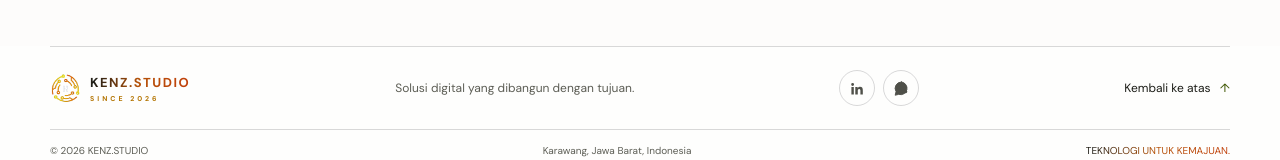
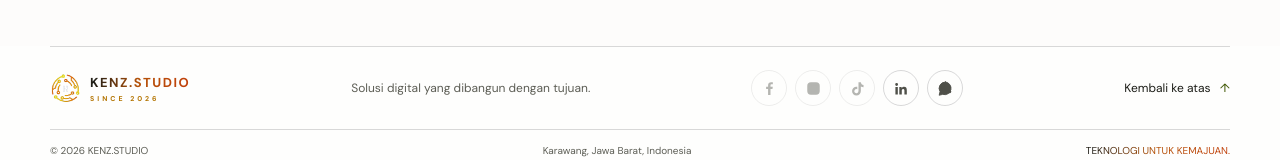
Before and after one commit to Yudhae94/YEP.studio, a website: page index.html in a window 1280 px wide. Shown: the part 3996-4156 px from the top of the page. Drawn offline with Linux system fonts and the light colour scheme.

Commit message:
Show disabled Facebook Instagram TikTok icons without links

```diff
--- a/index.html
+++ b/index.html
@@ -408,6 +408,27 @@
         </a>
         <p>Solusi digital yang dibangun dengan tujuan.</p>
         <nav class="social-links" aria-label="Media sosial KENZ.STUDIO">
+          <span
+            class="social-off"
+            aria-hidden="true"
+            title="Facebook (segera hadir)"
+          >
+            <svg viewBox="0 0 24 24" aria-hidden="true"><path d="M13.4 21v-8.2h2.8l.4-3.2h-3.2v-2c0-.9.3-1.5 1.6-1.5h1.7V3.2c-.3 0-1.3-.2-2.5-.2-2.5 0-4.2 1.5-4.2 4.3v2.3H7.2v3.2H10V21h3.4Z"></path></svg>
+          </span>
+          <span
+            class="social-off"
+            aria-hidden="true"
+            title="Instagram (segera hadir)"
+          >
+            <svg viewBox="0 0 24 24" aria-hidden="true"><rect x="3.2" y="3.2" width="17.6" height="17.6" rx="5.2"></rect><circle cx="12" cy="12" r="4.1"></circle><circle class="social-dot" cx="17.7" cy="6.7" r="1.1"></circle></svg>
+          </span>
+          <span
+            class="social-off"
+            aria-hidden="true"
+            title="TikTok (segera hadir)"
+          >
+            <svg viewBox="0 0 24 24" aria-hidden="true"><path d="M16.7 3c.3 2.3 1.6 3.7 3.8 3.9v3.2a9.2 9.2 0 0 1-3.8-1.1v6.7a6.2 6.2 0 1 1-6.2-6.2c.4 0 .8 0 1.2.1v3.5a2.9 2.9 0 1 0 1.7 2.6V3h3.3Z"></path></svg>
+          </span>
           <a
             href="https://www.linkedin.com/in/yudha-eka-pratama-3a3a57129/"
             target="_blank"
--- a/styles.css
+++ b/styles.css
@@ -571,6 +571,20 @@ h2 { margin-bottom: 0; color: var(--heading); font-size: clamp(36px, 5vw, 62px);
   transition: color .2s ease, border-color .2s ease, background .2s ease;
 }
 .social-links a:hover { border-color: var(--accent); background: rgba(212,255,54,.08); color: var(--accent); }
+.social-links .social-off {
+  display: grid;
+  width: 36px;
+  height: 36px;
+  place-items: center;
+  border: 1px solid var(--line);
+  border-radius: 50%;
+  color: var(--muted);
+  opacity: .45;
+  cursor: not-allowed;
+  user-select: none;
+}
+.social-links .social-off svg { width: 17px; height: 17px; fill: currentColor; }
+.social-links .social-off .social-dot { fill: currentColor; stroke: none; }
 .social-links svg { width: 17px; height: 17px; fill: currentColor; }
 .social-links a[aria-label="Instagram"] svg { fill: none; stroke: currentColor; stroke-width: 1.7; }
 .social-links a[aria-label="Instagram"] .social-dot { fill: currentColor; stroke: none; }
```
